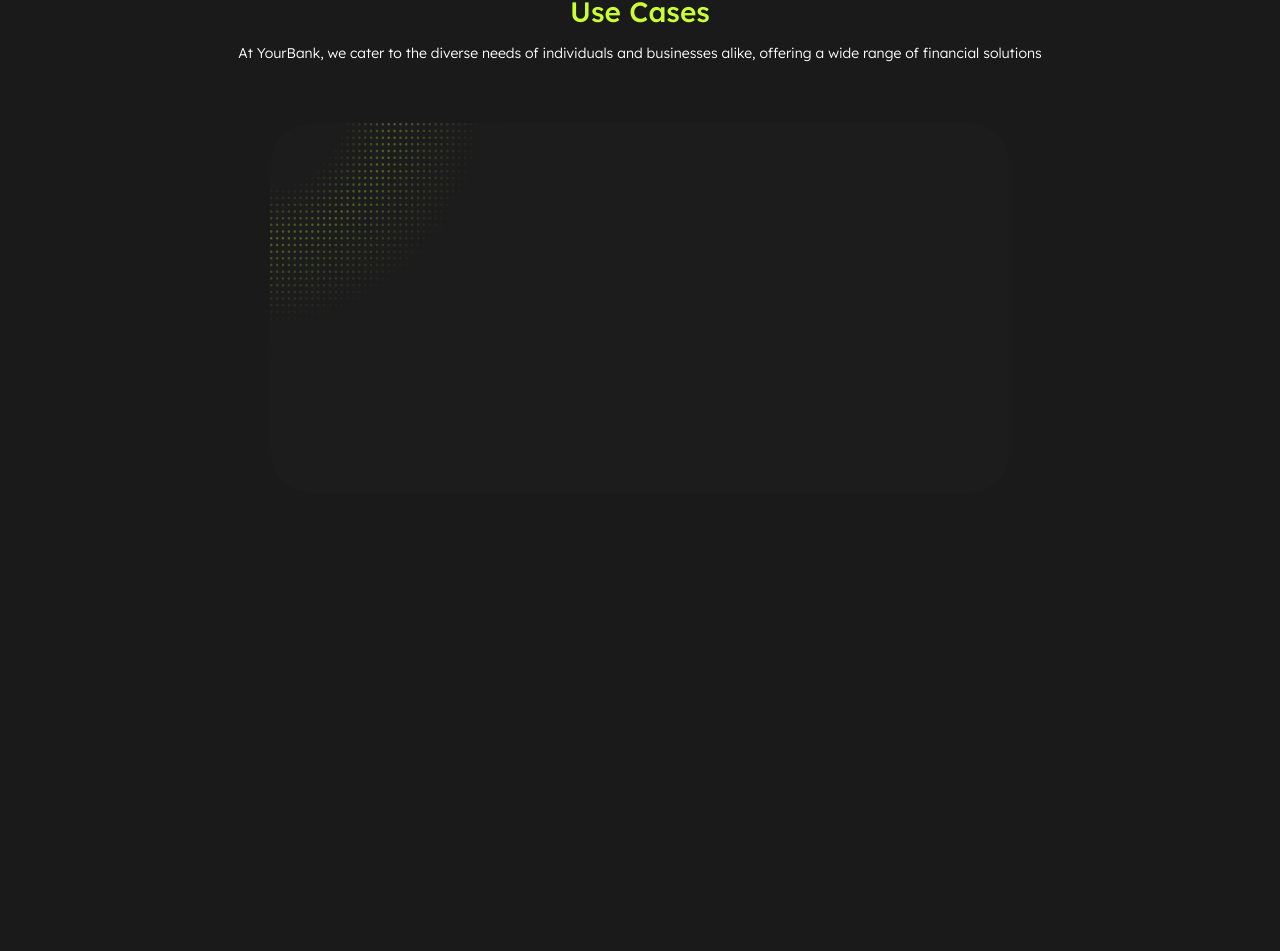
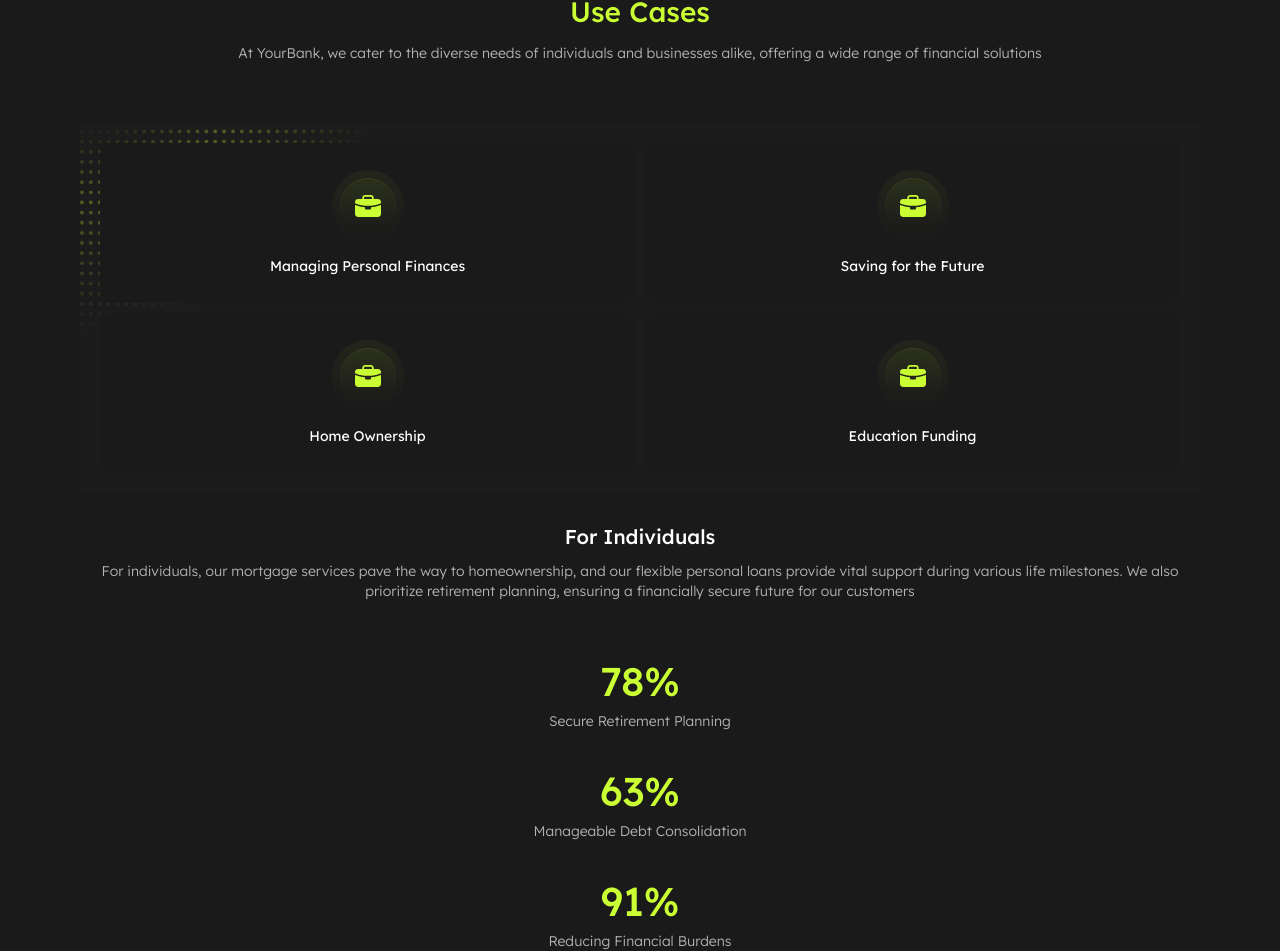
Before and after one commit to ShinobiKoda/your-bank, a React (Vite) app: page / in a window 1280 px wide. Shown: the part 1577-2528 px from the top of the page. Before the commit the page ends 2070 px from the top, so only its background shows below. Built offline with nearby package versions, Linux system fonts and the light colour scheme.

Commit message:
feat: add addtional content to use-cases section in the homepaeg

```diff
--- a/src/components/Homepage.tsx
+++ b/src/components/Homepage.tsx
@@ -9,6 +9,25 @@ import {
 } from "./animations/motion";
 
 const Homepage = () => {
+  const useCases = [
+    {
+      image: "/images/checking-accounts.svg",
+      title: "Managing Personal Finances",
+    },
+    {
+      image: "/images/checking-accounts.svg",
+      title: "Saving for the Future",
+    },
+    {
+      image: "/images/checking-accounts.svg",
+      title: "Home Ownership",
+    },
+    {
+      image: "/images/checking-accounts.svg",
+      title: "Education Funding",
+    },
+  ];
+
   const supportedCurrencies = [
     "/images/currency-bitcoin.svg",
     "/images/currency-dollar.svg",
@@ -69,25 +88,6 @@ const Homepage = () => {
     },
   ];
 
-  // const useCases = [
-  //   {
-  //     image: "/images/checking-accounts.svg",
-  //     title: "Managing Personal Finances",
-  //   },
-  //   {
-  //     image: "/images/checking-accounts.svg",
-  //     title: "Saving for the Future",
-  //   },
-  //   {
-  //     image: "/images/checking-accounts.svg",
-  //     title: "Home Ownership",
-  //   },
-  //   {
-  //     image: "/images/checking-accounts.svg",
-  //     title: "Education Funding",
-  //   },
-  // ];
-
   const [activeTab, setActiveTab] = useState("individuals");
 
   return (
@@ -97,13 +97,14 @@ const Homepage = () => {
           className="flex flex-col items-center justify-center w-full lg:items-start lg:justify-start max-w-[825px]"
           variants={staggerContainer}
           initial="hidden"
-          animate="visible"
+          whileInView="visible"
+          viewport={{ once: true, amount: 0.3 }}
         >
           <motion.p
             variants={staggerItem}
             className="pl-2 pr-4 py-2 bg-[#262626] font-light text-[12px] lg:text-sm flex items-center gap-0.5 rounded-[61px]"
           >
-            <HiCheckCircle className="text-[#CAFF33]" size={30} />
+            <HiCheckCircle className="text-[var(--green-60)]" size={30} />
             <span>No LLC Required, No Credit Check.</span>
           </motion.p>
           <motion.h2
@@ -111,7 +112,7 @@ const Homepage = () => {
             className="mt-[12px] font-medium text-[28px] lg:text-[38px] text-center lg:text-left"
           >
             Welcome to YourBank Empowering Your{" "}
-            <span className="text-[#CAFF33]">Financial Journey</span>
+            <span className="text-[var(--green-60)]">Financial Journey</span>
           </motion.h2>
           <motion.p
             variants={staggerItem}
@@ -126,7 +127,7 @@ const Homepage = () => {
             variants={staggerItem}
             whileHover={{ scale: 1.06 }}
             whileTap={{ scale: 0.98 }}
-            className="mt-[30px] font-normal text-sm px-6 py-3.5 bg-[#CAFF33] text-black rounded-[82px] cursor-pointer"
+            className="mt-[30px] font-normal text-sm px-6 py-3.5 bg-[var(--green-60)] text-black rounded-[82px] cursor-pointer"
           >
             Open Account
           </motion.button>
@@ -135,7 +136,8 @@ const Homepage = () => {
           <motion.div
             variants={scaleIn}
             initial="hidden"
-            animate="visible"
+            whileInView="visible"
+            viewport={{ once: true, amount: 0.3 }}
             className="w-full mt-[54.43px] lg:mt-0"
           >
             <img src="/images/cta-img.svg" alt="CTA Image" className="w-full" />
@@ -143,7 +145,8 @@ const Homepage = () => {
           <motion.div
             variants={fadeInRight}
             initial="hidden"
-            animate="visible"
+            whileInView="visible"
+            viewport={{ once: true, amount: 0.3 }}
             className="w-full flex justify-end mt-3.5"
           >
             <div className="bg-[#22251B] pl-[12.31px] pr-[5.13px] py-[5.13px] flex items-center rounded-[41.02px] gap-1.5">
@@ -163,19 +166,31 @@ const Homepage = () => {
         </div>
       </section>
 
-      <section className="w-full mt-[69.37px] lg:mt-[111.76px] px-4 lg:px-[80px] 2xl:px-[162px] max-w-[1596px] mx-auto">
-        <div className="flex flex-col lg:flex-row lg:justify-between lg:items-center">
-          <div className="flex flex-col max-w-[831px]">
+      <motion.section className="w-full mt-[69.37px] lg:mt-[111.76px] px-4 lg:px-[80px] 2xl:px-[162px] max-w-[1596px] mx-auto">
+        <motion.div
+          variants={staggerContainer}
+          initial="hidden"
+          whileInView="visible"
+          viewport={{ once: false, amount: 0.3 }}
+          className="flex flex-col lg:flex-row lg:justify-between lg:items-center"
+        >
+          <motion.div
+            variants={staggerItem}
+            className="flex flex-col max-w-[831px]"
+          >
             <h2 className="font-medium text-[28px] lg:text-[38px] text-center mb-2.5 lg:text-left">
-              Our <span className="text-[#CAFF33]">Products</span>
+              Our <span className="text-[var(--green-60)]">Products</span>
             </h2>
-            <p className="text-center lg:text-left font-light text-sm lg:text-base text-[#B3B3B3] mb-5">
+            <p className="text-center lg:text-left font-light text-sm lg:text-base text-[var(--grey-70)] mb-5">
               Discover a range of comprehensive and customizable banking
               products at YourBank, designed to suit your unique financial needs
               and aspirations
             </p>
-          </div>
-          <div className="w-full max-w-[320px] mx-auto">
+          </motion.div>
+          <motion.div
+            variants={staggerItem}
+            className="w-full max-w-[320px] mx-auto"
+          >
             <div className="w-full bg-[#1C1C1C] rounded-[82px] border border-[#262626] p-3 text-black text-center font-normal text-sm">
               {tab.map((tab, index) => (
                 <button
@@ -183,7 +198,7 @@ const Homepage = () => {
                   key={index}
                   className={`px-[18px] py-2.5 rounded-[140px] cursor-pointer ${
                     activeTab === tab.tab
-                      ? "bg-[#CAFF33] text-black"
+                      ? "bg-[var(--green-60)] text-black"
                       : "text-white"
                   }`}
                 >
@@ -191,8 +206,8 @@ const Homepage = () => {
                 </button>
               ))}
             </div>
-          </div>
-        </div>
+          </motion.div>
+        </motion.div>
         <div className="mt-[60px] lg:mt-[80px]">
           {(() => {
             const items =
@@ -202,7 +217,8 @@ const Homepage = () => {
                 key={activeTab}
                 variants={staggerContainer}
                 initial="hidden"
-                animate="visible"
+                whileInView="visible"
+                viewport={{ once: false, amount: 0.3 }}
                 className="w-full grid gap-[60px] grid-cols-1 sm:grid-cols-2 lg:grid-cols-3 "
               >
                 {items.map((item, index) => (
@@ -222,7 +238,7 @@ const Homepage = () => {
                       <h3 className="font-normal text-xl text-center mb-3">
                         {item.title}
                       </h3>
-                      <p className="font-light text-sm lg:text-base text-[#B3B3B3] text-center leading-[150%]">
+                      <p className="font-light text-sm lg:text-base text-[var(--grey-70)] text-center leading-[150%]">
                         {item.description}
                       </p>
                     </div>
@@ -235,20 +251,53 @@ const Homepage = () => {
             );
           })()}
         </div>
-      </section>
+      </motion.section>
 
       <section className="w-full mt-[80px] lg:mt-[120px] px-4 lg:px-[80px] 2xl:px-[162px] max-w-[1596px] mx-auto">
-        <h2 className="text-center text-[#CAFF33] font-medium text-[28px] mb-2.5">
+        <h2 className="text-center text-[var(--green-60)] font-medium text-[28px] mb-2.5">
           Use Cases
         </h2>
-        <p className="font-light text-sm mb-[60px] text-center">
+        <p className="font-light text-sm mb-[60px] text-center text-[var(--grey-70)]">
           At YourBank, we cater to the diverse needs of individuals and
           businesses alike, offering a wide range of financial solutions
         </p>
         <div
-          className="w-full bg-center bg-contain bg-no-repeat h-[370px]"
+          className="w-full bg-center bg-cover bg-no-repeat p-5 grid grid-cols-2 gap-2.5"
           style={{ backgroundImage: "url('/images/use-cases-bg.svg')" }}
-        ></div>
+        >
+          {useCases.map((use, index) => (
+            <div
+              key={index}
+              className="min-w-[54px] min-h-[160px] rounded-xl bg-[#1A1A1A] px-3.5 py-5 flex flex-col items-center justify-center gap-3.5"
+            >
+              <img src={use.image} alt="Use Case Image" />
+              <p className="text-center font-normal text-sm">{use.title}</p>
+            </div>
+          ))}
+        </div>
+        <div className="w-full mt-[30px]">
+          <h2 className="font-medium text-xl text-center mb-2.5">For Individuals</h2>
+          <p className="font-light text-sm text-[var(--grey-70)] text-center">
+            For individuals, our mortgage services pave the way to
+            homeownership, and our flexible personal loans provide vital support
+            during various life milestones. We also prioritize retirement
+            planning, ensuring a financially secure future for our customers
+          </p>
+          <div className="flex flex-col gap-[30px] items-center justify-center text-center mt-[50px]">
+            <p className="flex flex-col">
+              <span className="font-medium text-[40px] text-[var(--green-60)]">78%</span>
+              <span className="font-light text-sm text-[var(--grey-70)]">Secure Retirement Planning</span>
+            </p>
+             <p className="flex flex-col">
+              <span className="font-medium text-[40px] text-[var(--green-60)]">63%</span>
+              <span className="font-light text-sm text-[var(--grey-70)]">Manageable Debt Consolidation</span>
+            </p>
+            <p className="flex flex-col">
+              <span className="font-medium text-[40px] text-[var(--green-60)]">91%</span>
+              <span className="font-light text-sm text-[var(--grey-70)]">Reducing Financial Burdens</span>
+            </p>
+          </div>
+        </div>
       </section>
     </div>
   );
--- a/src/index.css
+++ b/src/index.css
@@ -1,5 +1,10 @@
 @import url('https://fonts.googleapis.com/css2?family=Lexend:wght@100..900&display=swap');
 @import "tailwindcss";
+
+:root{
+  --green-60: #CAFF33;
+  --grey-70: #B3B3B3;
+}
 
 body{
   background-color: #1A1A1A;
```
